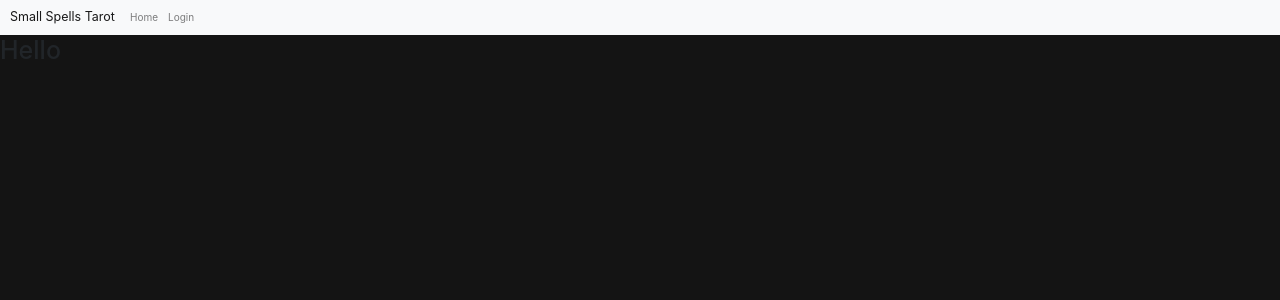
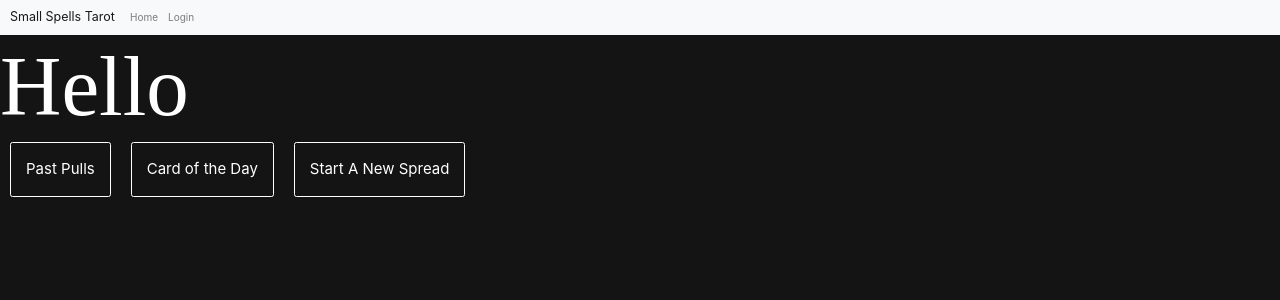
Before and after one commit to LeahESc/tarot-frontend, a React (Create React App) app: page /home in a window 1280 px wide. Shown: the top 300 px of the page. Built offline with nearby package versions, Linux system fonts and the light colour scheme; no server answers; a web font is replaced by a local one.

Commit message:
adds styled button

```diff
--- a/package.json
+++ b/package.json
@@ -14,6 +14,7 @@
     "react-router": "^5.2.0",
     "react-router-dom": "^5.2.0",
     "react-scripts": "4.0.3",
+    "styled-components": "^5.3.0",
     "web-vitals": "^1.0.1"
   },
   "scripts": {
--- /dev/null
+++ b/src/components/Button/Button.js
@@ -0,0 +1,13 @@
+import React from 'react'
+import styled from 'styled-components'
+
+const Button = styled.button`
+    background: transparent;
+    border-radius: .25rem;
+    border: .15rem solid white;
+    color: white;
+    margin: 0 1rem;
+    padding: 1.5rem 1.5rem;
+    font-size: 1.5rem;
+    `
+export default Button
--- a/src/components/Registration/Login.js
+++ b/src/components/Registration/Login.js
@@ -62,7 +62,8 @@ const Login = (props) => {
     }
 
     const styles = {
-        color: "black"
+        color: "black",
+        fontSize: "2rem"
     }
 
     return (
--- a/src/components/User/UserHome.js
+++ b/src/components/User/UserHome.js
@@ -1,10 +1,15 @@
 import React from 'react'
+import Button from '../Button/Button.js'
 
 const UserHome = (props) => {
     if(props.user) {
     return (
         <div>
-            <h1> Hello {props.user.username}</h1>
+            <h1 className="title"> Hello {props.user.username}</h1>
+
+        <Button>Past Pulls</Button>
+        <Button>Card of the Day</Button>
+        <Button>Start A New Spread</Button>
         </div>
     )
     } else {
--- a/src/index.css
+++ b/src/index.css
@@ -61,7 +61,8 @@ code {
 
 h1.title {
   font-size: var(--fs-h1);
-  font-family: var(--ff-display)
+  font-family: var(--ff-display);
+  color: white
 }
 
 .registrationContainer {
```
Also changed, not shown: 1 other file (tests, documents, lock files or other folders).
